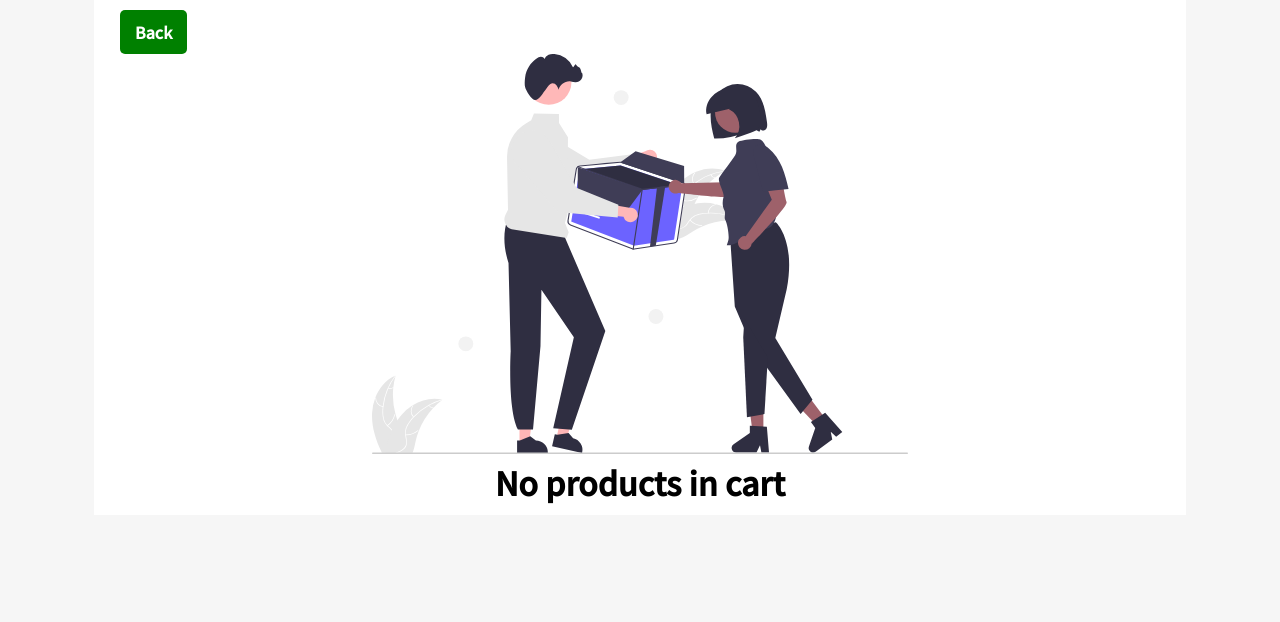
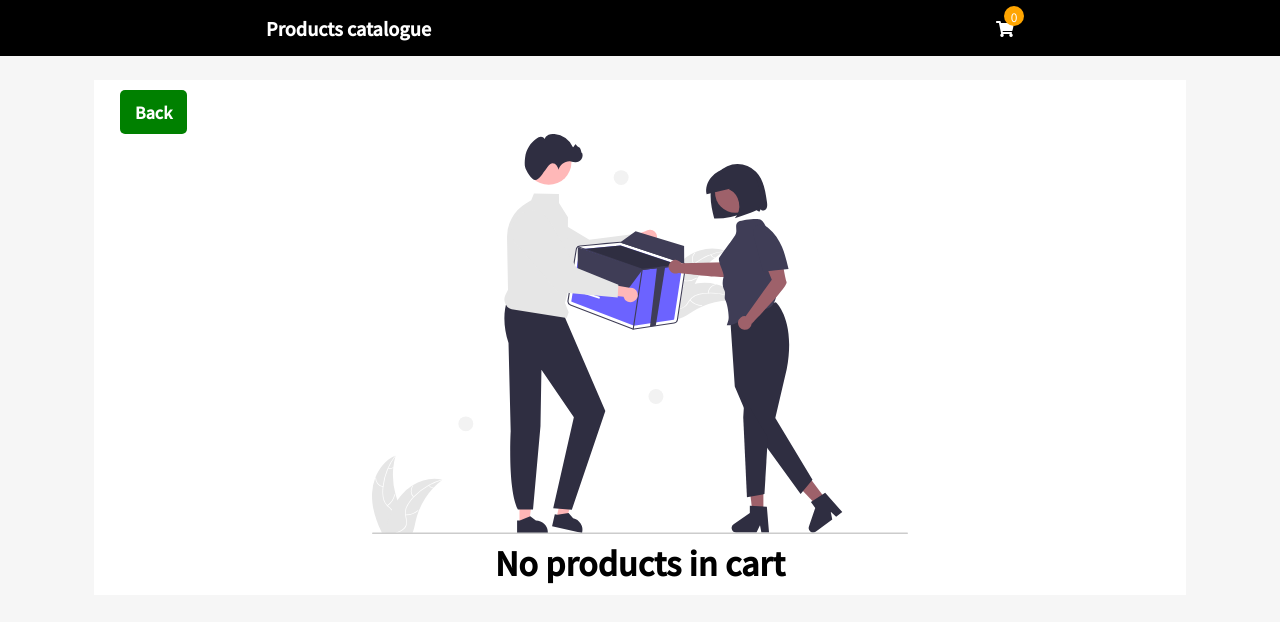
Before and after one commit to ProgrammerSaurabh/vue-product-catelogue, a Vue app: page /#/carts in a window 1280 px wide. Shown: the top 622 px of the page. Built offline with nearby package versions, Linux system fonts and the light colour scheme; what @braid/vue-formulate would draw is missing.

Commit message:
Navbar and changes accordingly

```diff
--- a/src/App.vue
+++ b/src/App.vue
@@ -1,11 +1,16 @@
 <template>
   <div id="app">
-    <router-view></router-view>
+    <Navbar />
+    <main>
+      <router-view></router-view>
+    </main>
   </div>
 </template>
 
 <script>
+import Navbar from "./components/Navbar";
+
 export default {
-  components: {},
+  components: { Navbar },
 };
 </script>
--- a/src/assets/styles.css
+++ b/src/assets/styles.css
@@ -17,6 +17,7 @@ body {
   background-color: white;
   margin: 0 auto;
   padding: 10px;
+  margin-top: 80px;
 }
 
 @media (max-width: 768px) {
@@ -78,13 +79,90 @@ body {
 .ml-1 {
   margin-left: 8px;
 }
+.mt-0 {
+  margin-top: 0px;
+}
+.bg-transparent {
+  background-color: transparent;
+}
 /* Helpers */
 
+/* Navbar */
+header {
+  position: fixed;
+  top: 0px;
+  left: 0px;
+  right: 0px;
+  padding: 5px;
+  background-color: black;
+  color: white;
+  z-index: 2;
+}
+
+header nav {
+  display: flex;
+  justify-content: space-between;
+  align-items: center;
+}
+
+header nav h1 {
+  font-size: 18px;
+  cursor: pointer;
+  color: white !important;
+}
+
+header nav a {
+  text-decoration: none !important;
+}
+
+header nav ul {
+  display: flex;
+  justify-content: space-around;
+  align-items: center;
+}
+
+header nav ul li {
+  list-style: none;
+  cursor: pointer;
+  text-decoration: none !important;
+  color: white !important;
+}
+
+header nav ul li a {
+  cursor: pointer;
+  text-decoration: none !important;
+  color: white !important;
+}
+
+.cart-container {
+  position: relative;
+}
+
+.cart-container span {
+  position: absolute;
+  top: -10px;
+  right: -10px;
+  width: 20px;
+  height: 20px;
+  font-size: 12px;
+  border-radius: 50%;
+  background-color: orange;
+  color: white;
+  display: flex;
+  justify-content: center;
+  align-items: center;
+}
+
+header nav ul li:not(:last-child) {
+  margin-right: 15px;
+}
+/* Navbar */
+
 /* Inputs */
-.formulate-input{
+.formulate-input {
   margin-bottom: 0.5rem !important;
 }
-.formulate-input .formulate-input-element{
+.formulate-input .formulate-input-element {
   max-width: 100% !important;
 }
 /* Inputs */
--- a/src/components/Carts.vue
+++ b/src/components/Carts.vue
@@ -14,7 +14,7 @@
           <th>Actions</th>
         </tr>
         <tr v-for="product of carts" :key="product.id">
-          <td>
+          <td class="img-container">
             <img
               :src="product.image"
               :alt="product.name"
@@ -172,4 +172,8 @@ th {
   text-align: center;
   margin: 0 5px;
 }
+
+.img-container {
+  text-align: center;
+}
 </style>
--- /dev/null
+++ b/src/components/Navbar.vue
@@ -0,0 +1,33 @@
+<template>
+  <header>
+    <nav class="container mt-0 bg-transparent">
+      <router-link to="/">
+        <h1>Products catalogue</h1>
+      </router-link>
+      <ul>
+        <!-- <li>Login</li>
+        <li>Logout</li> -->
+        <li>
+          <router-link to="/carts">
+            <div class="cart-container">
+              <i class="fa fa-shopping-cart"></i>
+              <span>
+                {{ Object.keys(carts).length }}
+              </span>
+            </div>
+          </router-link>
+        </li>
+      </ul>
+    </nav>
+  </header>
+</template>
+
+<script>
+import { mapState } from "vuex";
+
+export default {
+  computed: {
+    ...mapState(["carts"]),
+  },
+};
+</script>
--- a/src/components/Products.vue
+++ b/src/components/Products.vue
@@ -1,10 +1,5 @@
 <template>
   <div class="container">
-    <div class="px-2">
-      <router-link to="/carts" class="btn btn-primary">
-        <h4>Carts&nbsp;({{ Object.keys(carts).length }})</h4>
-      </router-link>
-    </div>
     <ProductAddForm />
     <hr />
     <div v-if="products.length > 0" class="products__grid py-2">
@@ -46,7 +41,7 @@ export default {
     Product,
   },
   computed: {
-    ...mapState(["products", "carts"]),
+    ...mapState(["products"]),
   },
   data() {
     return {
```
